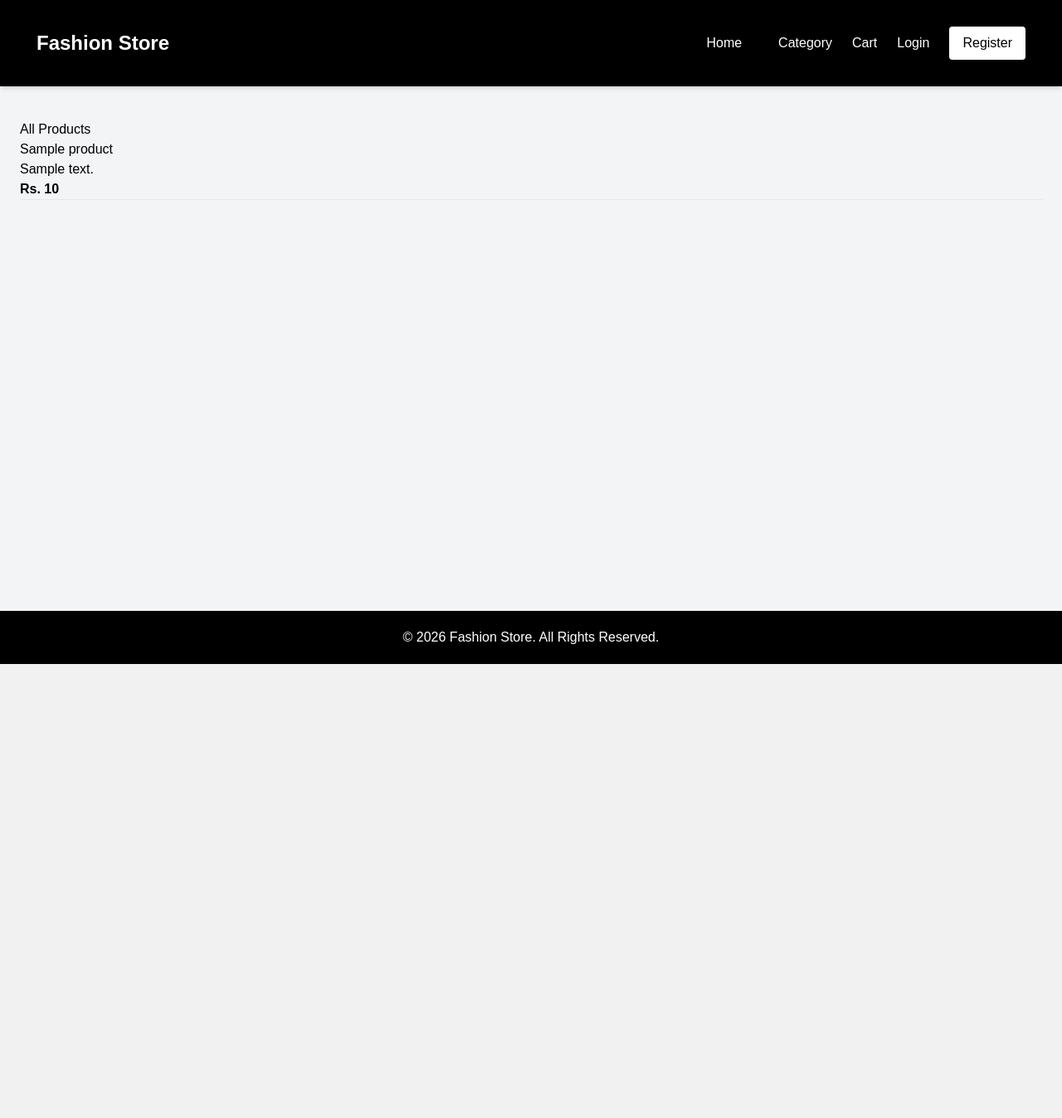
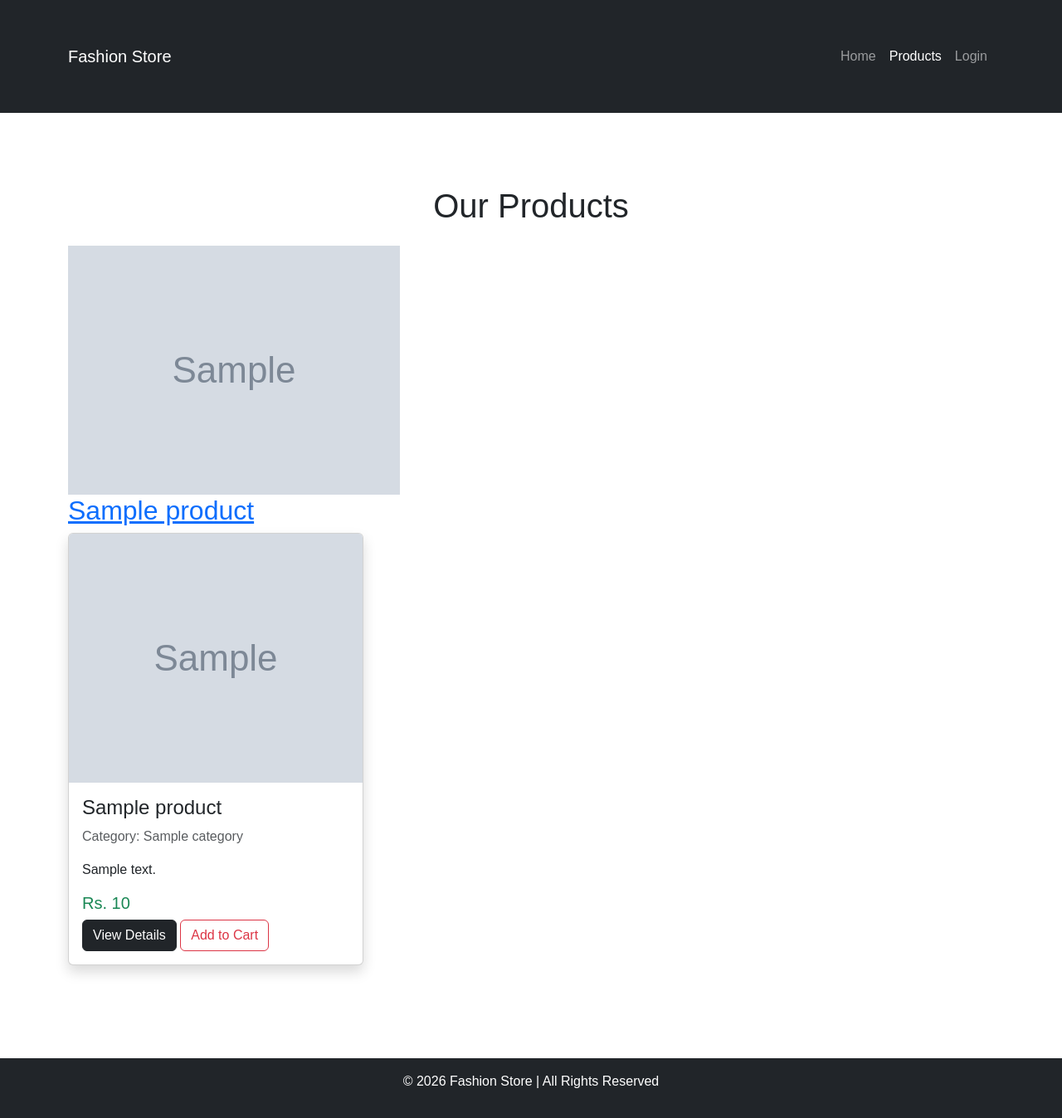
Before and after one commit to Pujashah2003/fashion_store, a Django app: template templates/product/product_list.html in a window 1280 px wide. Shown: the whole page at 83% size. Before the commit the page ends 800 px from the top, so only its background shows below. Run offline with Django 3.2, Linux system fonts and the light colour scheme; the template is opened without the code that fills it: most values are stand-ins (such as "Sample title", 1, 10 or a date in 2020); grey boxes marked "Sample" are stand-in pictures; some libraries are stand-ins or nearby versions.

Commit message:
Initial commit

```diff
--- a/products/urls.py
+++ b/products/urls.py
@@ -5,4 +5,9 @@ app_name = 'products'
 
 urlpatterns = [
     path('', views.product_list, name='product_list'),
+     path(
+        '<slug:slug>/',
+        views.product_detail,
+        name='product_detail'
+    ),
 ]
--- a/static/css/style.css
+++ b/static/css/style.css
@@ -1,23 +1,197 @@
-body{
-    font-family: Arial;
+/* Reset */
+
+*{
     margin:0;
     padding:0;
+    box-sizing:border-box;
+    font-family: Arial, sans-serif;
 }
 
-nav{
-    background:black;
-    color:white;
-    padding:20px;
+
+/* Body */
+
+body{
+    background:#f8f8f8;
+    color:#333;
 }
 
-nav a{
-    color:white;
-    margin-right:20px;
-    text-decoration:none;
+
+/* Main Container */
+
+.container{
+
+    width:90%;
+    margin:auto;
+    padding:40px 0;
+
 }
 
-footer{
-    background:#eee;
+
+/* Page Title */
+
+.title{
+
     text-align:center;
+    font-size:35px;
+    margin-bottom:40px;
+    color:#222;
+
+}
+
+
+/* Product Grid */
+
+.product-grid{
+
+    display:grid;
+    grid-template-columns:repeat(4,1fr);
+    gap:25px;
+
+}
+
+
+
+/* Product Card */
+
+.product-card{
+
+    background:white;
     padding:20px;
+    border-radius:10px;
+
+    box-shadow:0 5px 15px rgba(0,0,0,0.1);
+
+    transition:0.3s;
+
 }
+
+
+
+.product-card:hover{
+
+    transform:translateY(-8px);
+
+}
+
+
+
+/* Product Image */
+
+.product-card img{
+
+    width:100%;
+    height:250px;
+
+    object-fit:cover;
+
+    border-radius:8px;
+
+}
+
+
+
+/* Product Name */
+
+.product-card h2{
+
+    font-size:22px;
+    margin:15px 0;
+
+}
+
+
+
+/* Category */
+
+.category{
+
+    color:#777;
+    font-size:14px;
+
+}
+
+
+
+/* Description */
+
+.description{
+
+    margin:10px 0;
+
+    font-size:15px;
+
+}
+
+
+
+/* Price */
+
+.price{
+
+    font-size:20px;
+
+    font-weight:bold;
+
+    color:#e91e63;
+
+    margin:15px 0;
+
+}
+
+
+
+/* Button */
+
+.product-card button{
+
+
+    width:100%;
+
+    padding:12px;
+
+    border:none;
+
+    background:#222;
+
+    color:white;
+
+    border-radius:5px;
+
+    cursor:pointer;
+
+    font-size:16px;
+
+}
+
+
+
+.product-card button:hover{
+
+    background:#e91e63;
+
+}
+
+
+
+/* Responsive */
+
+@media(max-width:992px){
+
+    .product-grid{
+
+        grid-template-columns:repeat(2,1fr);
+
+    }
+
+}
+
+
+@media(max-width:600px){
+
+    .product-grid{
+
+        grid-template-columns:1fr;
+
+    }
+
+}
--- a/templates/product/product_list.html
+++ b/templates/product/product_list.html
@@ -1,29 +1,215 @@
-{% extends "base.html" %}
+{% load static %}
 
-{% block title %}
-Products
-{% endblock %}
+<!DOCTYPE html>
+<html lang="en">
 
-{% block content %}
+<head>
+    <meta charset="UTF-8">
+    <meta name="viewport" content="width=device-width, initial-scale=1.0">
 
-<h1>All Products</h1>
+    <title>Fashion Store - Products</title>
+
+    <link rel="stylesheet" href="{% static 'css/style.css' %}">
+
+    <!-- Bootstrap CSS (optional) -->
+    <link href="https://cdn.jsdelivr.net/npm/bootstrap@5.3.3/dist/css/bootstrap.min.css" rel="stylesheet">
+
+</head>
+
+
+<body>
+
+
+<!-- Navbar -->
+<nav class="navbar navbar-expand-lg navbar-dark bg-dark">
+
+    <div class="container">
+
+        <a class="navbar-brand" href="#">
+            Fashion Store
+        </a>
+
+
+        <button class="navbar-toggler" type="button" data-bs-toggle="collapse" data-bs-target="#navbarNav">
+
+            <span class="navbar-toggler-icon"></span>
+
+        </button>
+
+
+        <div class="collapse navbar-collapse" id="navbarNav">
+
+            <ul class="navbar-nav ms-auto">
+
+                <li class="nav-item">
+                    <a class="nav-link" href="/">Home</a>
+                </li>
+
+
+                <li class="nav-item">
+                    <a class="nav-link active" href="/products/">
+                        Products
+                    </a>
+                </li>
+
+
+                <li class="nav-item">
+                    <a class="nav-link" href="#">
+                        Login
+                    </a>
+                </li>
+
+
+            </ul>
+
+        </div>
+
+    </div>
+
+</nav>
+
+
+
+<!-- Page Heading -->
+
+<div class="container mt-5">
+
+
+<h1 class="text-center mb-4">
+    Our Products
+</h1>
+
+
+
+<div class="row">
+<a href="{% url 'product_detail' product.slug %}">
+
+    <img src="{{product.image.url}}">
+
+    <h2>
+        {{product.name}}
+    </h2>
+
+</a>
 
 {% for product in products %}
 
-<div>
-    <h3>{{ product.name }}</h3>
 
-    <p>{{ product.description }}</p>
+<div class="col-md-4 mb-4">
 
-    <strong>Rs. {{ product.price }}</strong>
 
-    <hr>
+<div class="card h-100 shadow">
+
+
+{% if product.image %}
+
+<img src="{{ product.image.url }}"
+     class="card-img-top"
+     height="300"
+     alt="{{ product.name }}">
+
+{% else %}
+
+<img src="{% static 'images/default.jpg' %}"
+     class="card-img-top"
+     height="300"
+     alt="No Image">
+
+{% endif %}
+
+
+
+<div class="card-body">
+
+
+<h4 class="card-title">
+    {{ product.name }}
+</h4>
+
+
+<p class="text-muted">
+    Category:
+    {{ product.category }}
+</p>
+
+
+
+<p>
+    {{ product.description|truncatewords:15 }}
+</p>
+
+
+
+<h5 class="text-success">
+    Rs. {{ product.price }}
+</h5>
+
+
+
+<a href="#" class="btn btn-dark">
+    View Details
+</a>
+
+
+<button class="btn btn-outline-danger">
+    Add to Cart
+</button>
+
+
+
 </div>
+
+
+</div>
+
+
+</div>
+
+
 
 {% empty %}
 
-<p>No products available.</p>
+
+<div class="text-center">
+
+<h3>
+    No products available
+</h3>
+
+<p>
+    Add products from admin panel.
+</p>
+
+</div>
+
 
 {% endfor %}
 
-{% endblock %}
+
+
+</div>
+
+
+</div>
+
+
+
+<!-- Footer -->
+
+<footer class="bg-dark text-white text-center p-3 mt-5">
+
+<p>
+    © 2026 Fashion Store | All Rights Reserved
+</p>
+
+</footer>
+
+
+
+<script src="https://cdn.jsdelivr.net/npm/bootstrap@5.3.3/dist/js/bootstrap.bundle.min.js">
+</script>
+
+
+</body>
+
+</html>
```
Also changed, not shown: products/views.py (+19 -1 lines), templates/product/product_detail.html (+60 -12 lines), db.sqlite3.
